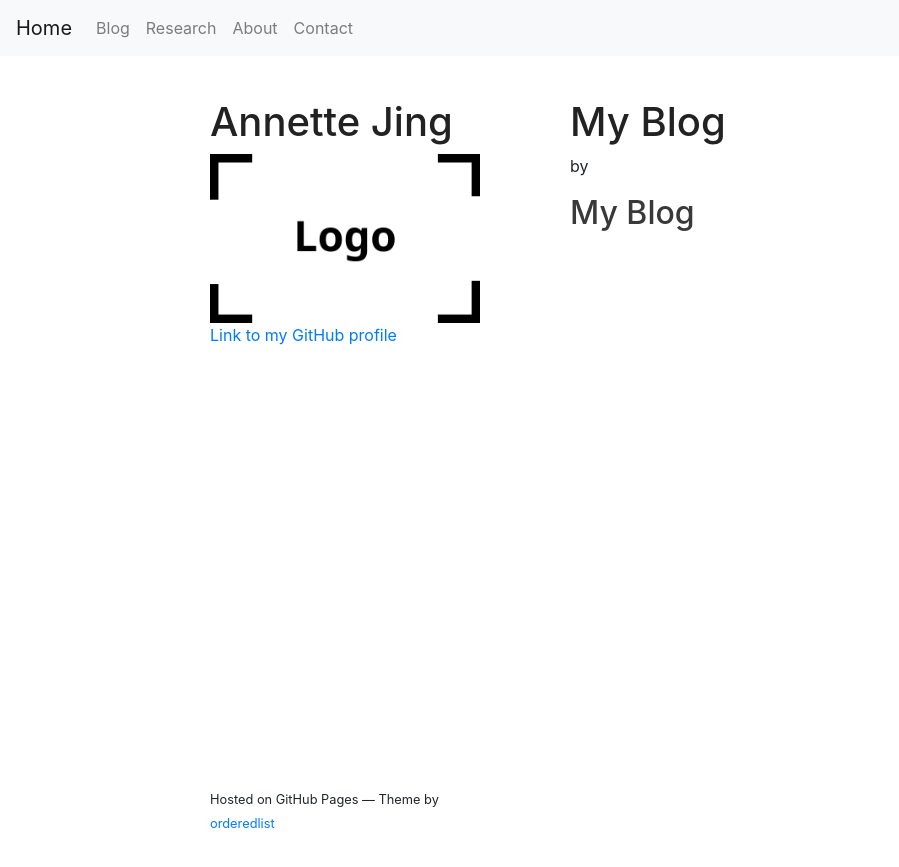
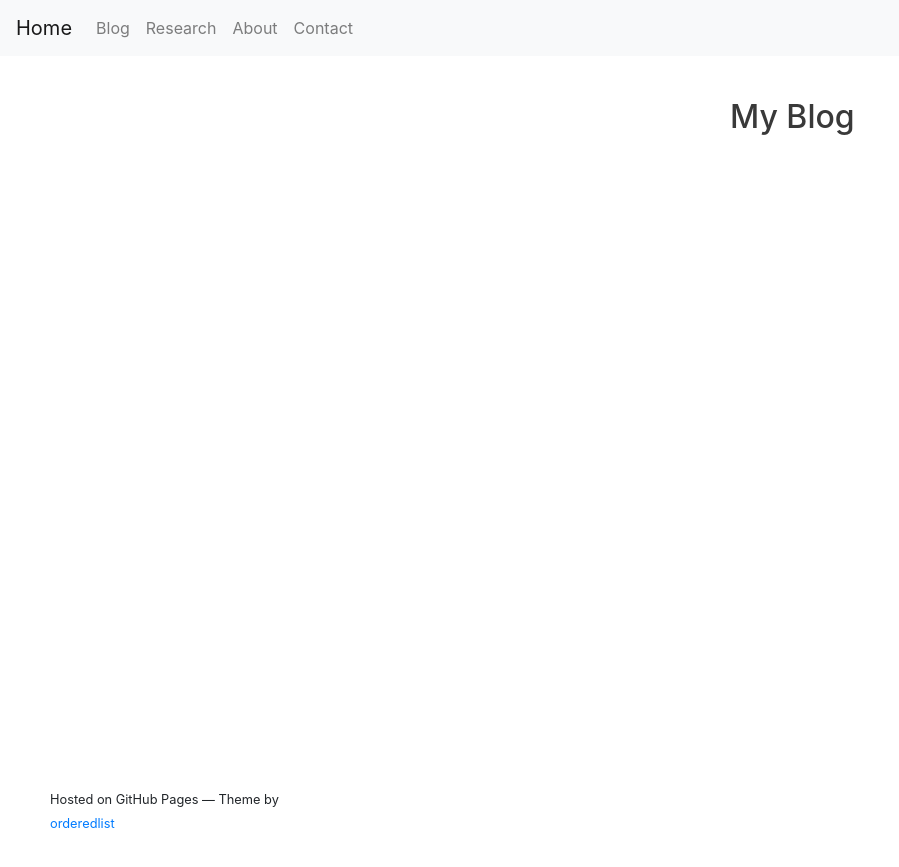
Before and after one commit to AnnetteJing/AnnetteJing.github.io, a Jekyll site: the page built from Blog.md, in a window 1280 px wide. Shown: the top 867 px of the page, without its empty margins (0-899 px from the left). Built offline with Jekyll 4.4.1, drawn with Linux system fonts in a browser that asks for light colours; our own code applies the rules of GitHub Pages for plain Markdown files.

Commit message:
Update Blog html

```diff
--- a/_layouts/post.html
+++ b/_layouts/post.html
@@ -1,14 +1,71 @@
----
-layout: default
----
+<!DOCTYPE html>
+<html lang="{{ site.lang | default: "en-US" }}">
+  <head>
+    <meta charset="UTF-8">
+    <meta http-equiv="X-UA-Compatible" content="IE=edge">
+    <meta name="viewport" content="width=device-width, initial-scale=1">
 
-<small>{{ page.date | date: "%-d %B %Y" }}</small>
-<h1>{{ page.title }}</h1>
+{% seo %}
+    <link rel="stylesheet" href="{{ "/assets/css/style.css?v=" | append: site.github.build_revision | relative_url }}">
+    <link rel="stylesheet" href="AnnetteJing.github.io/assets/css/personalizedStyle.css">
+    <!--[if lt IE 9]>
+    <script src="https://cdnjs.cloudflare.com/ajax/libs/html5shiv/3.7.3/html5shiv.min.js"></script>
+    <![endif]-->
+    <meta charset="utf-8">
+    <meta name="viewport" content="width=device-width, initial-scale=1">
+    <link rel="stylesheet" href="https://maxcdn.bootstrapcdn.com/bootstrap/4.3.1/css/bootstrap.min.css">
+    <script src="https://ajax.googleapis.com/ajax/libs/jquery/3.4.0/jquery.min.js"></script>
+    <script src="https://cdnjs.cloudflare.com/ajax/libs/popper.js/1.14.7/umd/popper.min.js"></script>
+    <script src="https://maxcdn.bootstrapcdn.com/bootstrap/4.3.1/js/bootstrap.min.js"></script>
+  </head>
+  <body>
+    <nav class="navbar navbar-expand-md bg-light navbar-light fixed-top">
+      <a class="navbar-brand" href="https://annettejing.github.io">Home</a>
+      <button class="navbar-toggler" type="button" data-toggle="collapse" data-target="#collapsibleNavbar">
+        <span class="navbar-toggler-icon"></span>
+      </button>
+      <div class="collapse navbar-collapse" id="collapsibleNavbar">
+        <ul class="navbar-nav">
+          <li class="nav-item">
+            <a class="nav-link" href="{{ site.url }}/Blog.html">Blog</a>
+          </li>
+          <li class="nav-item">
+            <a class="nav-link" href="#">Research</a>
+          </li>
+          <li class="nav-item">
+            <a class="nav-link" href="{{ site.url }}/About.html">About</a>
+          </li>
+          <li class="nav-item">
+            <a class="nav-link" href="#">Contact</a>
+          </li>
+        </ul>
+      </div>
+    </nav>
+    <br>
+    <br>
 
-<p class="view">by {{ page.author | default: site.author }}</p>
+      <section>
 
-{{content}}
+      {{ content }}
 
-{% if page.tags %}
-  <small>tags: <em>{{ page.tags | join: "</em> - <em>" }}</em></small>
-{% endif %}
+      </section>
+      <footer>
+        {% if site.github.is_project_page %}
+        <p>This project is maintained by <a href="{{ site.github.owner_url }}">{{ site.github.owner_name }}</a></p>
+        {% endif %}
+        <p><small>Hosted on GitHub Pages &mdash; Theme by <a href="https://github.com/orderedlist">orderedlist</a></small></p>
+      </footer>
+    </div>
+    <script src="{{ "/assets/js/scale.fix.js" | relative_url }}"></script>
+    {% if site.google_analytics %}
+    <script>
+      (function(i,s,o,g,r,a,m){i['GoogleAnalyticsObject']=r;i[r]=i[r]||function(){
+      (i[r].q=i[r].q||[]).push(arguments)},i[r].l=1*new Date();a=s.createElement(o),
+      m=s.getElementsByTagName(o)[0];a.async=1;a.src=g;m.parentNode.insertBefore(a,m)
+      })(window,document,'script','https://www.google-analytics.com/analytics.js','ga');
+      ga('create', '{{ site.google_analytics }}', 'auto');
+      ga('send', 'pageview');
+    </script>
+    {% endif %}
+  </body>
+</html>
```
